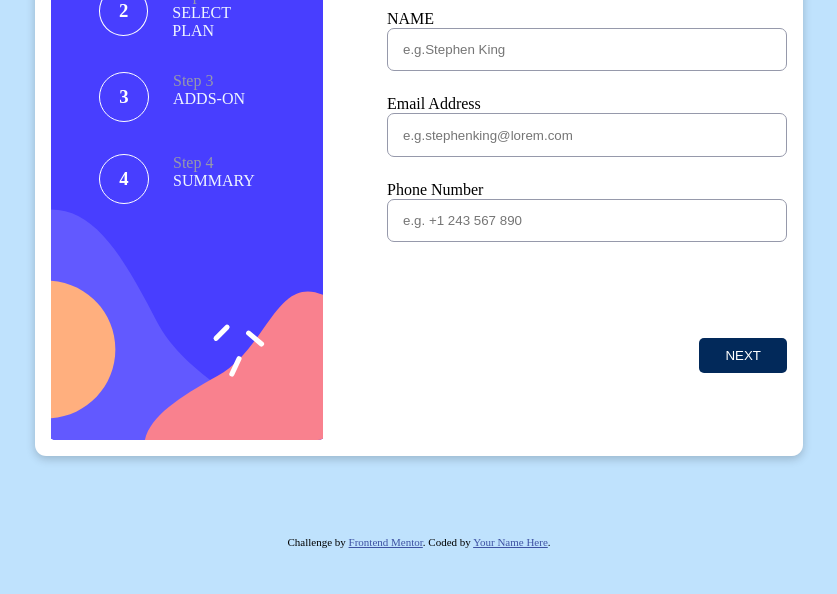
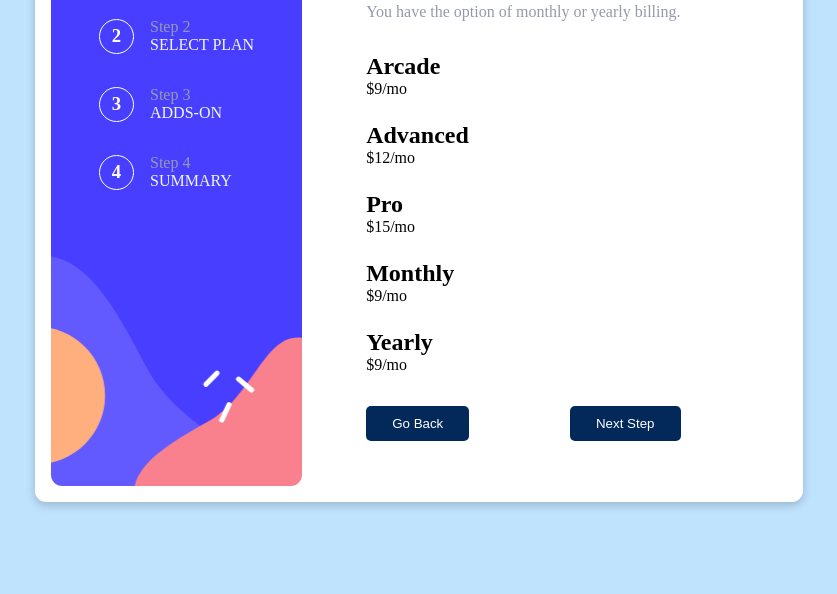
Before and after one commit to Erick384/Multi-step-form, a plain HTML site: page step2.html in a window 1280 px wide. Shown: the part 206-800 px from the top of the page, without its empty margins (221-1058 px from the left). Drawn offline with Linux system fonts and the light colour scheme.

Commit message:
Multi-form Uploads

```diff
--- /dev/null
+++ b/step1ss.css
@@ -0,0 +1,107 @@
+* {
+    margin: 0;
+    padding: 0;
+    box-sizing: border-box;
+  }
+  body {
+    display: flex;
+    flex-direction: column;
+    justify-content: center;
+    align-items: center;
+    height: 100vh;
+    gap: 5rem;
+    background-color: hsl(206, 94%, 87%);
+  }
+  .container {
+    display: flex;
+    height: 70vh;
+    gap: 4rem;
+    box-shadow: 0 3px 10px rgb(0 0 0 / 0.2);
+    padding: 1rem;
+    border-radius: 0.7rem;
+    height: 77vh;
+    background-color: hsl(0, 0%, 100%);
+    width: 60vw;
+  }
+  .left {
+    background-image: url(./assets/images/bg-sidebar-desktop.svg);
+    padding: 3rem;
+    display: flex;
+    flex-direction: column;
+    border-radius: 0.7rem;
+    gap: 2rem;
+    height: 100%;
+    /* width: 100%; */
+    background-repeat: no-repeat;
+    background-size: cover;
+    background-position: center;
+  }
+  .left1 {
+    display: flex;
+    gap: 1rem;
+    align-items: center;
+  }
+  .circle {
+    border-radius: 50%;
+    border: 1px solid hsl(0, 0%, 100%);
+    display: flex;
+    justify-content: center;
+    align-items: center;
+    height: 35px;
+    width: 35px;
+    cursor: pointer;
+  }
+  .circle h3 {
+    color: hsl(0, 0%, 100%);
+  }
+  .content p {
+    color: hsl(217, 100%, 97%);
+  }
+  .content span a {
+    text-decoration: none;
+    /* font-size: 20px; */
+    color: hsl(231, 11%, 63%);
+  }
+  .inputs{
+    display: flex;
+    flex-direction: column;
+  }
+  .inputs input{
+      width: 25rem;
+      height: 2.7rem;
+      border-radius: 7px;
+      border: 1px solid hsl(231, 11%, 63%);
+      padding-left: 15px;
+  }
+  .right {
+    display: flex;
+    flex-direction: column;
+    justify-content: center;
+    gap: 2rem;
+  }
+  .header p{
+     color: hsl(231, 11%, 63%);
+  }
+  .form {
+    display: flex;
+    flex-direction: column;
+    gap: 1.5rem;
+  }
+  .button {
+    display: flex;
+    justify-content: space-between;
+    /* align-self: flex-end; */
+    /* margin-top: 4rem; */
+
+  }
+  .button button {
+    background-color: hsl(213, 96%, 18%);
+    border-radius: 5px;
+    padding: 10px;
+    border: none;
+  }
+  .button button a {
+    text-decoration: none;
+    padding: 1rem;
+    color: hsl(0, 0%, 100%);
+  }
--- a/index.html
+++ b/step2.html
@@ -2,27 +2,16 @@
 <html lang="en">
   <head>
     <meta charset="UTF-8" />
+    <meta http-equiv="X-UA-Compatible" content="IE=edge" />
     <meta name="viewport" content="width=device-width, initial-scale=1.0" />
-    <!-- displays site properly based on user's device -->
-
     <link
-      rel="icon"
-      type="image/png"
-      sizes="32x32"
-      href="./assets/images/favicon-32x32.png"
-    />
-
-    <title>Frontend Mentor | Multi-step form</title>
-    <link rel="stylesheet" href="style.css" />
-    <style>
-      .attribution {
-        font-size: 11px;
-        text-align: center;
-      }
-      .attribution a {
-        color: hsl(228, 45%, 44%);
-      }
-    </style>
+    rel="icon"
+    type="image/png"
+    sizes="32x32"
+    href="./assets/images/favicon-32x32.png"
+  />
+    <title>Step 2</title>
+    <link rel="stylesheet" href="step1ss.css" />
   </head>
   <body>
     <div class="container">
@@ -30,7 +19,7 @@
         <div class="left1">
           <div class="circle"><h3>1</h3></div>
           <div class="content">
-            <span><a href="step1.html">Step 1</a></span>
+            <span><a href="index.html">Step 1</a></span>
             <p>YOUR INFO</p>
           </div>
         </div>
@@ -58,43 +47,41 @@
       </div>
       <div class="right">
         <div class="header">
-          <h1>Personal info</h1>
-          <p>Please provide your name, email address, and phone number.</p>
+          <h1>Select your plan</h1>
+          <br />
+          <p>You have the option of monthly or yearly billing.</p>
         </div>
         <div class="form">
-          <div class="inputs">
-            <label for="text">NAME</label><br>
-            <input type="text" placeholder="e.g.Stephen King"/>
+          <div class="input">
+            <h2>Arcade</h2>
+            <p>$9/mo</p>
           </div>
-          <div class="inputs">
-            <label for="text">Email Address</label><br>
-            <input type="email" name="text" id="email" placeholder="e.g.stephenking@lorem.com" />
+          <div class="input">
+            <h2>Advanced</h2>
+            <p>$12/mo</p>
           </div>
-          <div class="inputs">
-            <label for="number">Phone Number</label><br>
-            <input type="number" size="3rem" id="phonenumber" placeholder="e.g. +1 243 567 890" />
+          <div class="input">
+            <h2>Pro</h2>
+            <p>$15/mo</p>
+          </div>
+          <div class="input">
+            <h2>Monthly</h2>
+            <p>$9/mo</p>
+          </div>
+          <div class="input">
+            <h2>Yearly</h2>
+            <p>$9/mo</p>
           </div>
         </div>
         <div class="button">
-          <button><a href="step1.html">NEXT</a></button>
+          <button><a href="index.html">Go Back</a></button>
+          <button><a href="step1.html">Next Step</a></button>
         </div>
       </div>
     </div>
+  </body>
 
-    <!-- Select your plan
-  You have the option of monthly or yearly billing.
-
-  Arcade
-  $9/mo
-
-  Advanced
-  $12/mo
-
-  Pro
-  $15/mo
-
-  Monthly
-  Yearly
+  <!--
 
   Go Back
   Next Step
@@ -146,12 +133,4 @@
   to email us at support@loremgaming.com.
 
   Step 5 end -->
-
-    <div class="attribution">
-      Challenge by
-      <a href="https://www.frontendmentor.io?ref=challenge" target="_blank"
-        >Frontend Mentor</a
-      >. Coded by <a href="#">Your Name Here</a>.
-    </div>
-  </body>
 </html>
--- a/style.css
+++ b/style.css
@@ -28,6 +28,7 @@ body {
   padding: 3rem;
   display: flex;
   flex-direction: column;
+  border-radius: 0.7rem;
   gap: 2rem;
   height: 100%;
   /* width: 100%; */
@@ -37,7 +38,8 @@ body {
 }
 .left1 {
   display: flex;
-  gap: 1.5rem;
+  gap: 1rem;
+  align-items: center;
 }
 .circle {
   border-radius: 50%;
@@ -45,8 +47,8 @@ body {
   display: flex;
   justify-content: center;
   align-items: center;
-  height: 50px;
-  width: 50px;
+  height: 35px;
+  width: 35px;
   cursor: pointer;
 }
 .circle h3 {
@@ -60,6 +62,10 @@ body {
   /* font-size: 20px; */
   color: hsl(231, 11%, 63%);
 }
+.inputs{
+  display: flex;
+  flex-direction: column;
+}
 .inputs input{
     width: 25rem;
     height: 2.7rem;
@@ -72,6 +78,9 @@ body {
   flex-direction: column;
   justify-content: center;
   gap: 2rem;
+}
+.header p{
+   color: hsl(231, 11%, 63%);
 }
 .form {
   display: flex;
```
Also changed, not shown: step1.html (deleted).
